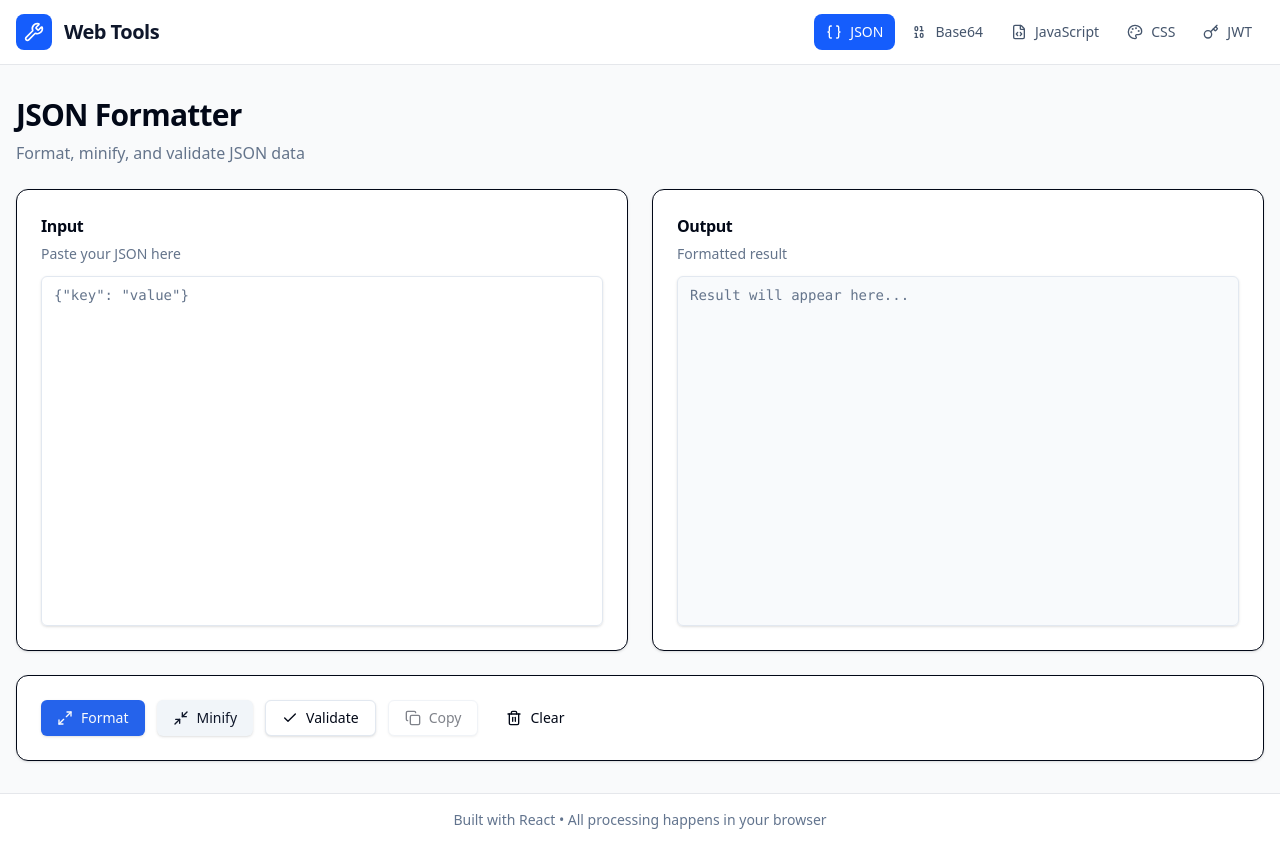
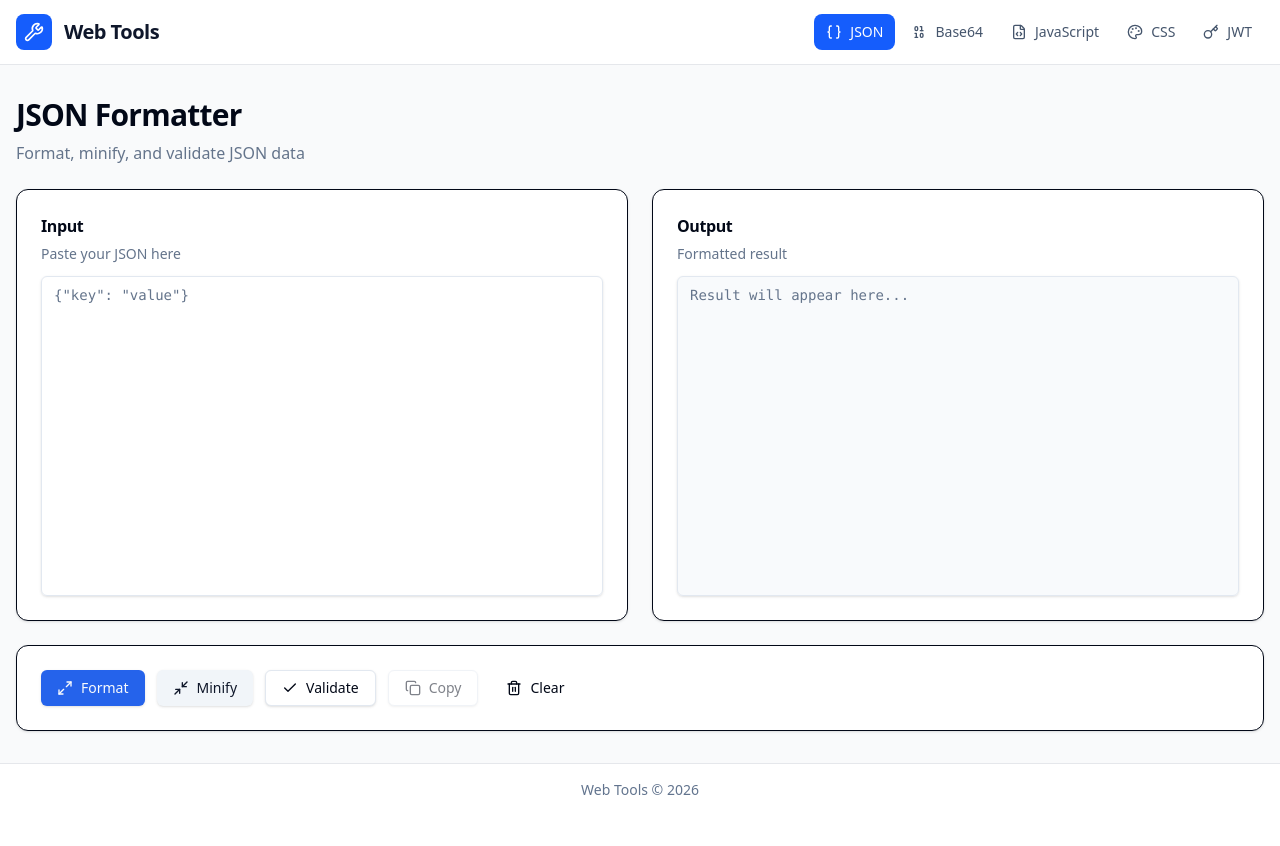
Before and after one commit to DavidHade/web-tools, a React (Vite) app: page /#/json in a window 1280 px wide. After the commit the page ends 816 px from the top, so only its background shows below. Built offline with nearby package versions, Linux system fonts and the light colour scheme.

Commit message:
better scaling

```diff
--- a/src/App.jsx
+++ b/src/App.jsx
@@ -68,7 +68,7 @@ function App() {
         <footer className="border-t border-gray-200 bg-white">
           <div className="container mx-auto px-4 py-4">
             <p className="text-center text-sm text-slate-500">
-              Built with React • All processing happens in your browser
+              Web Tools © {new Date().getFullYear()}
             </p>
           </div>
         </footer>
--- a/src/components/Base64Tool.jsx
+++ b/src/components/Base64Tool.jsx
@@ -66,7 +66,7 @@ function Base64Tool() {
               value={input}
               onChange={(e) => setInput(e.target.value)}
               placeholder="Enter text to encode or Base64 to decode..."
-              className="min-h-[350px] resize-none"
+              className="h-[40vh] resize-none overflow-y-auto"
             />
           </CardContent>
         </Card>
@@ -81,7 +81,7 @@ function Base64Tool() {
               value={output}
               readOnly
               placeholder="Result will appear here..."
-              className="min-h-[350px] resize-none bg-muted/50"
+              className="h-[40vh] resize-none overflow-y-auto bg-muted/50"
             />
           </CardContent>
         </Card>
--- a/src/components/CssTool.jsx
+++ b/src/components/CssTool.jsx
@@ -136,7 +136,7 @@ function CssTool() {
               value={input}
               onChange={(e) => setInput(e.target.value)}
               placeholder=".container { display: flex; }"
-              className="min-h-[350px] resize-none"
+              className="h-[40vh] resize-none overflow-y-auto"
             />
           </CardContent>
         </Card>
@@ -151,7 +151,7 @@ function CssTool() {
               value={output}
               readOnly
               placeholder="Result will appear here..."
-              className="min-h-[350px] resize-none bg-muted/50"
+              className="h-[40vh] resize-none overflow-y-auto bg-muted/50"
             />
           </CardContent>
         </Card>
--- a/src/components/JavaScriptTool.jsx
+++ b/src/components/JavaScriptTool.jsx
@@ -142,7 +142,7 @@ function JavaScriptTool() {
               value={input}
               onChange={(e) => setInput(e.target.value)}
               placeholder="const hello = () => { console.log('Hello!'); };"
-              className="min-h-[350px] resize-none"
+              className="h-[40vh] resize-none overflow-y-auto"
             />
           </CardContent>
         </Card>
@@ -157,7 +157,7 @@ function JavaScriptTool() {
               value={output}
               readOnly
               placeholder="Result will appear here..."
-              className="min-h-[350px] resize-none bg-muted/50"
+              className="h-[40vh] resize-none overflow-y-auto bg-muted/50"
             />
           </CardContent>
         </Card>
--- a/src/components/JsonTool.jsx
+++ b/src/components/JsonTool.jsx
@@ -71,7 +71,7 @@ function JsonTool() {
               value={input}
               onChange={(e) => setInput(e.target.value)}
               placeholder='{"key": "value"}'
-              className="min-h-[350px] resize-none"
+              className="h-[40vh] resize-none overflow-y-auto"
             />
           </CardContent>
         </Card>
@@ -86,7 +86,7 @@ function JsonTool() {
               value={output}
               readOnly
               placeholder="Result will appear here..."
-              className="min-h-[350px] resize-none bg-muted/50"
+              className="h-[40vh] resize-none overflow-y-auto bg-muted/50"
             />
           </CardContent>
         </Card>
--- a/src/components/JwtTool.jsx
+++ b/src/components/JwtTool.jsx
@@ -189,7 +189,7 @@ function JwtTool() {
             value={input}
             onChange={(e) => { setInput(e.target.value); setSignatureValid(null); }}
             placeholder="eyJhbGciOiJIUzI1NiIsInR5cCI6IkpXVCJ9..."
-            className="min-h-[120px] resize-none"
+            className="h-[25vh] resize-none overflow-y-auto"
           />
 
           <div className="space-y-2">
```
